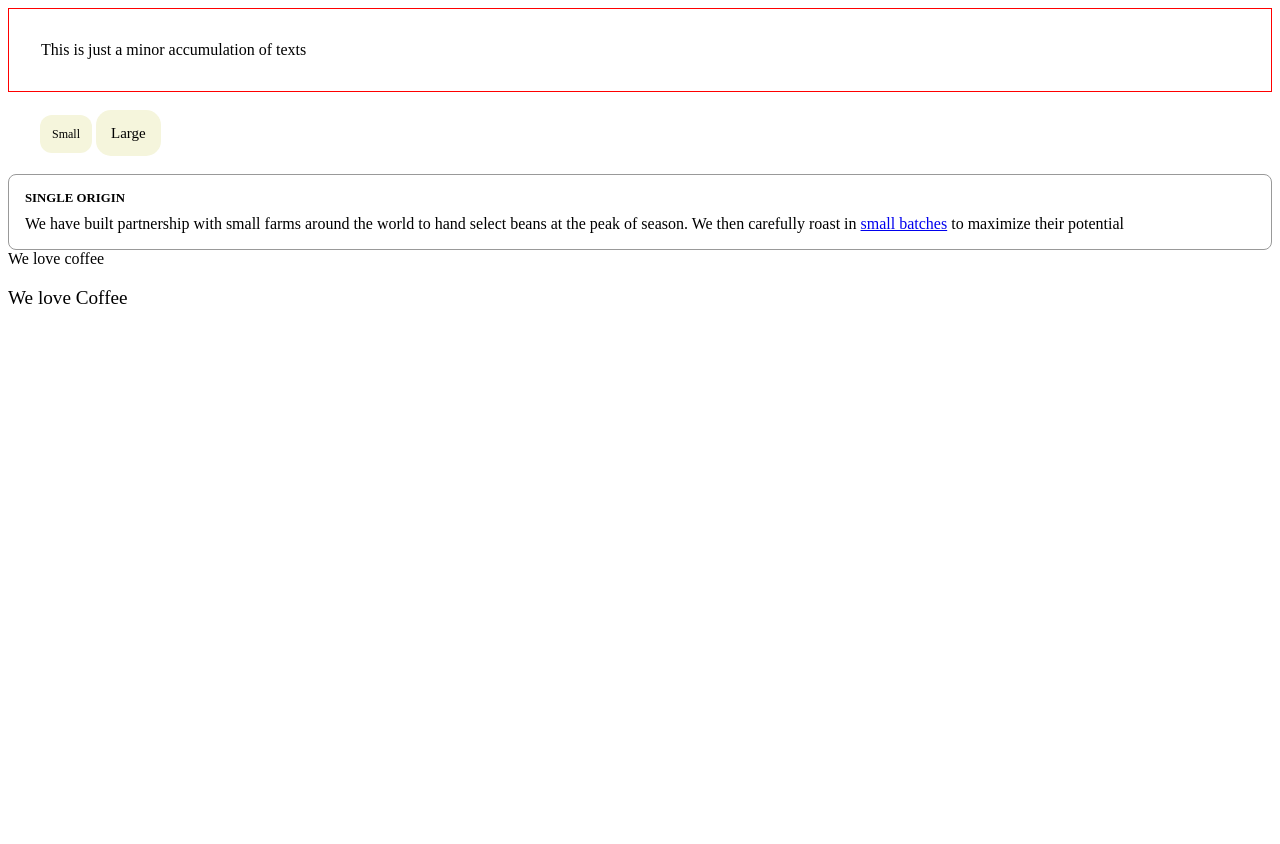
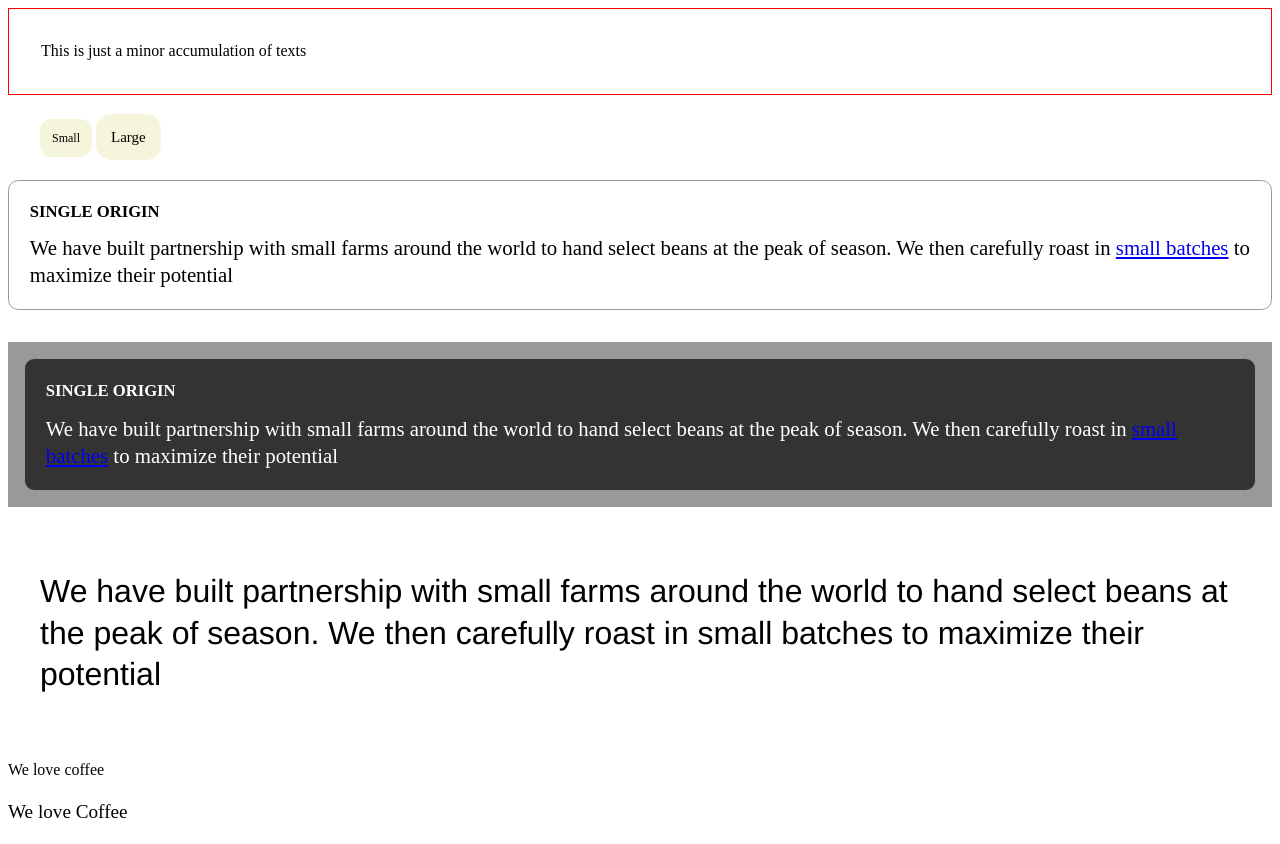
Before and after one commit to techtheriac/css-in-depth, a website: page src/index.html in a window 1280 px wide. Before the commit the page ends 800 px from the top, so only its background shows below. Drawn offline with Linux system fonts and the light colour scheme.

Commit message:
custom properties used to style dynamically

```diff
--- a/src/index.html
+++ b/src/index.html
@@ -15,7 +15,7 @@
         <span class="box box-small">Small</span>
         <span class="box box-large">Large</span>
       </div>
-      <div class="panel large">
+      <div class="panel">
         <h1>Single Origin</h1>
         <div class="panel-body">
           We have built partnership with small farms around the world to hand
@@ -23,6 +23,22 @@
           <a href="/batch-size">small batches</a> to maximize their potential
         </div>
       </div>
+      <aside class="dark">
+        <div class="panel">
+          <h1>Single Origin</h1>
+          <div class="panel-body">
+            We have built partnership with small farms around the world to hand
+            select beans at the peak of season. We then carefully roast in
+            <a href="/batch-size">small batches</a> to maximize their potential
+          </div>
+      </aside>
+      <div>
+        <p class="about-us">
+          We have built partnership with small farms around the world to hand
+          select beans at the peak of season. We then carefully roast in small
+          batches to maximize their potential
+        </p>
+      </div>
     </main>
     We love coffee
     <p class="slogan">We love Coffee</p>
--- a/src/style.css
+++ b/src/style.css
@@ -1,8 +1,12 @@
 :root {
   font-size: calc(0.5em + 1vw);
+  --main-font: Helvetica, Arial, sans-serif;
+  --main-bg: #fff;
+  --main-color: #000;
 }
 
 body {
+  line-height: 1.3;
   font-family: "Space Mono";
   font-size: 16px;
 }
@@ -44,6 +48,8 @@ main > div {
   padding: 1em;
   border-radius: 0.5em;
   border: 1px solid #999;
+  background-color: var(--main-bg);
+  color: var(--main-color);
 }
 
 .panel > h1 {
@@ -53,6 +59,18 @@ main > div {
   text-transform: uppercase;
 }
 
+.dark {
+  margin-top: 2em;
+  padding: 1em;
+  background-color: #999;
+  --main-bg: #333;
+  --main-color: #fff;
+}
+.about-us {
+  font-size: 2em;
+  font-family: var(--main-font);
+}
+/*
 @media (min-width: 800px) {
   :root {
     font-size: 0.875em;
@@ -64,3 +82,4 @@ main > div {
     font-size: 1em;
   }
 }
+*/
```
